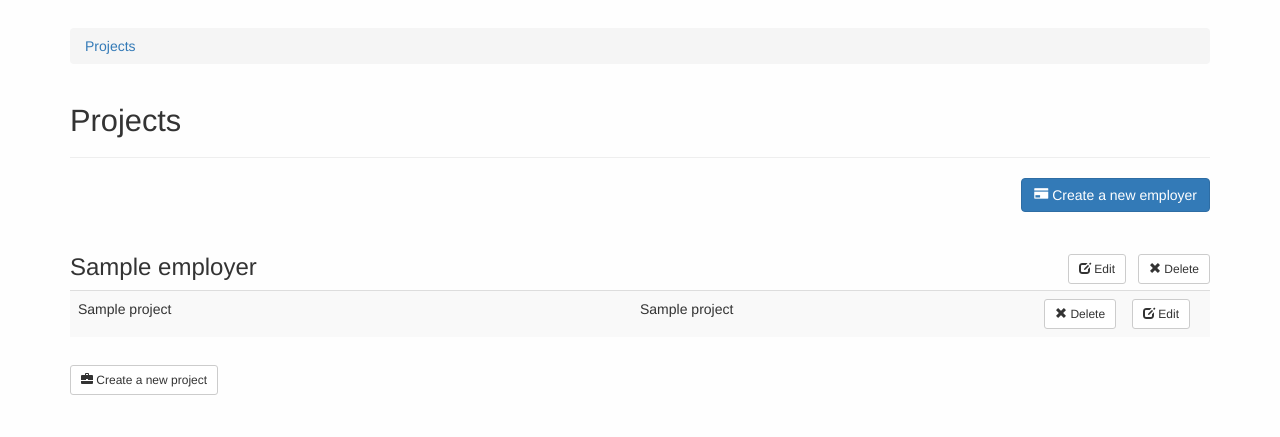
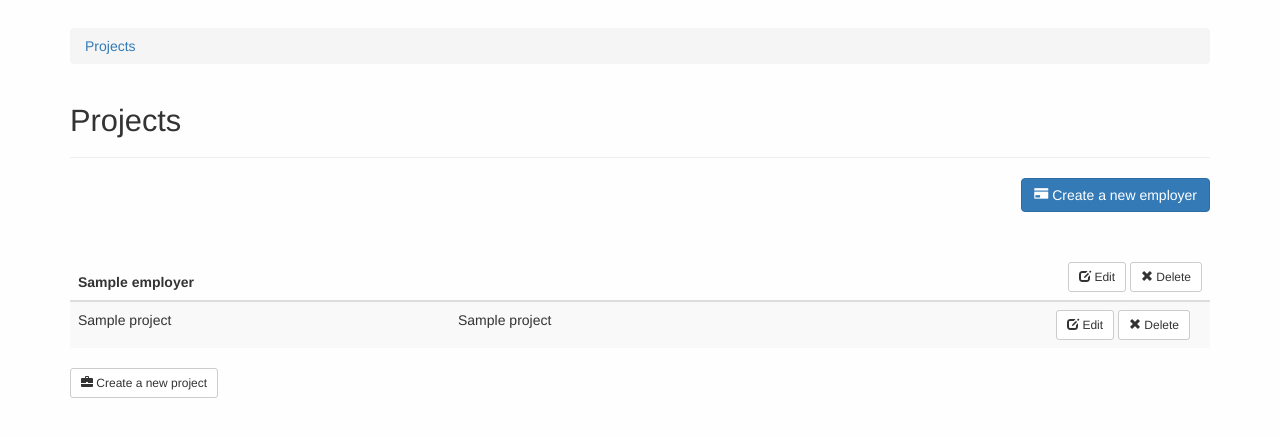
Before and after one commit to codedust/planckton, a Django app: page / in a window 1280 px wide. Shown: the top 437 px of the page. Run offline with Django 3.2, Linux system fonts and the light colour scheme; a user stored in the database is signed in; tables that the repository leaves empty hold one stand-in row (values such as "Sample post"); some libraries are stand-ins or nearby versions.

```diff
--- a/timetracker/templates/timetracker/index.html
+++ b/timetracker/templates/timetracker/index.html
@@ -26,18 +26,31 @@
     {% if employer_set %}
       {% for employer in employer_set %}
       <a name="employer{{ employer.id }}"></a>
-      <h3>{{ employer.name }}
-        <button type="button" data-toggle="modal" data-target="#deleteEmployerModal" onclick="$('#deleteEmployerId').val('{{ employer.id }}');" class="btn btn-default btn-sm pull-right"><span class="glyphicon glyphicon-remove" aria-hidden="true"></span> Delete</button>
-        <a href="{% url 'timetracker:edit_employer' employer.id %}" type="button" class="btn btn-default btn-sm pull-right margin-right1" role="button"><span class="glyphicon glyphicon-edit" aria-hidden="true"></span> Edit</a>
-      </h3>
-      <table class="table table-striped table-fixed-width table-hover margin-bottom2">
+
+      <table class="table table-striped table-fixed-width table-hover margin-top2">
+        <thead>
+          <tr>
+            <th colspan="2">{{ employer.name }}</th>
+            <th>
+              <div class="pull-right nowrap">
+                <a href="{% url 'timetracker:edit_employer' employer.id %}" type="button" class="btn btn-default btn-sm" role="button"><span class="glyphicon glyphicon-edit" aria-hidden="true"></span> Edit</a>
+                <button type="button" data-toggle="modal" data-target="#deleteEmployerModal" onclick="$('#deleteEmployerId').val('{{ employer.id }}');" class="btn btn-default btn-sm"><span class="glyphicon glyphicon-remove" aria-hidden="true"></span> Delete</button>
+              </div>
+            </th>
+          </tr>
+        </thead>
         <tbody>
         {% for project in employer.project_set.all %}
-          <tr data-href="{% url 'timetracker:show_project' project.id %}"><td>{{project.name}}</td><td>{{project.client_name}}</td>
-              <td class="no-td-click"><div class="pull-right nowrap">
+          <tr data-href="{% url 'timetracker:show_project' project.id %}">
+            <td>{{project.name}}</td>
+            <td>{{project.client_name}}</td>
+            <td class="no-td-click">
+              <div class="pull-right nowrap">
+                <a href="{% url 'timetracker:edit_project' project.id %}" type="button" class="btn btn-default btn-sm" role="button"><span class="glyphicon glyphicon-edit" aria-hidden="true"></span> Edit</a>
                 <button type="button" data-toggle="modal" data-target="#deleteProjectModal" onclick="$('#deleteProjectId').val('{{ project.id }}');" class="btn btn-default btn-sm margin-right1"><span class="glyphicon glyphicon-remove" aria-hidden="true"></span> Delete</button>
-                <a href="{% url 'timetracker:edit_project' project.id %}" type="button" class="btn btn-default btn-sm margin-right1" role="button"><span class="glyphicon glyphicon-edit" aria-hidden="true"></span> Edit</a>
-              </div></td></tr>
+              </div>
+            </td>
+          </tr>
         {% endfor %}
         </tbody>
       </table>
```
